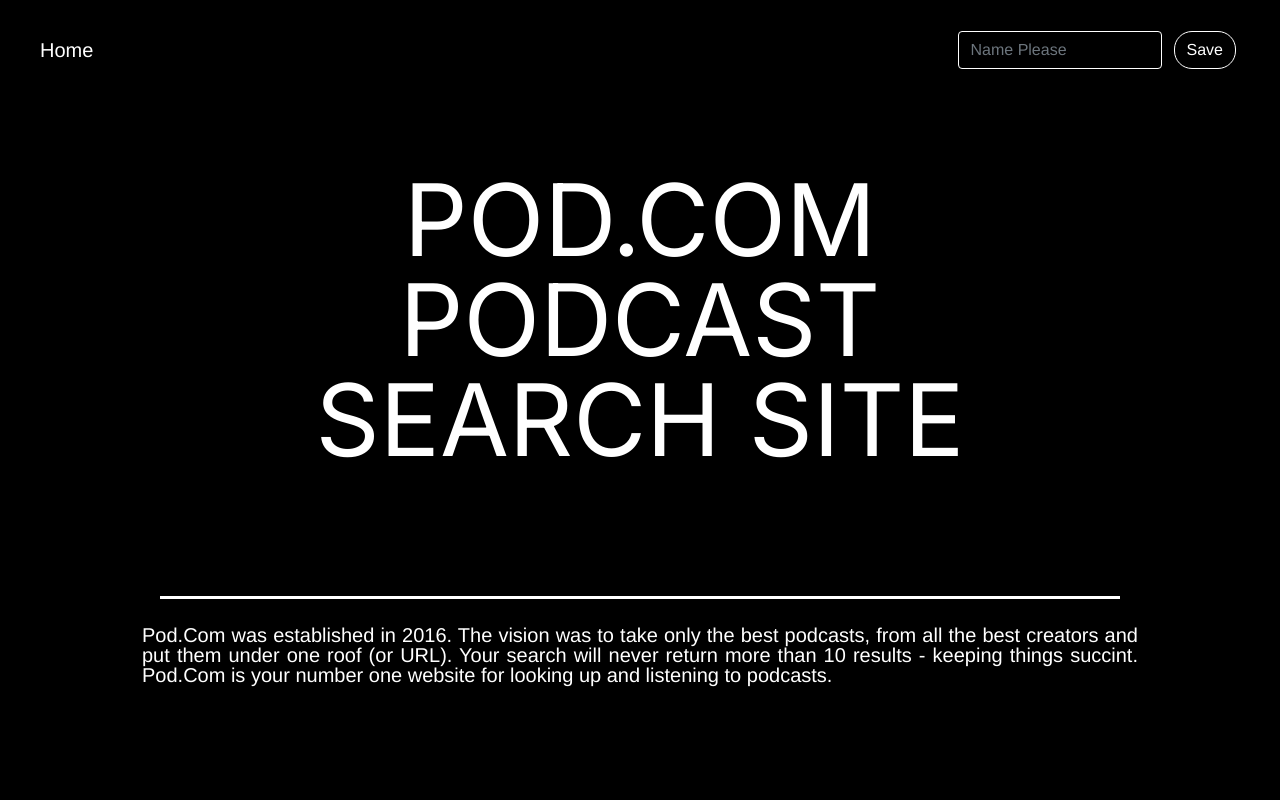
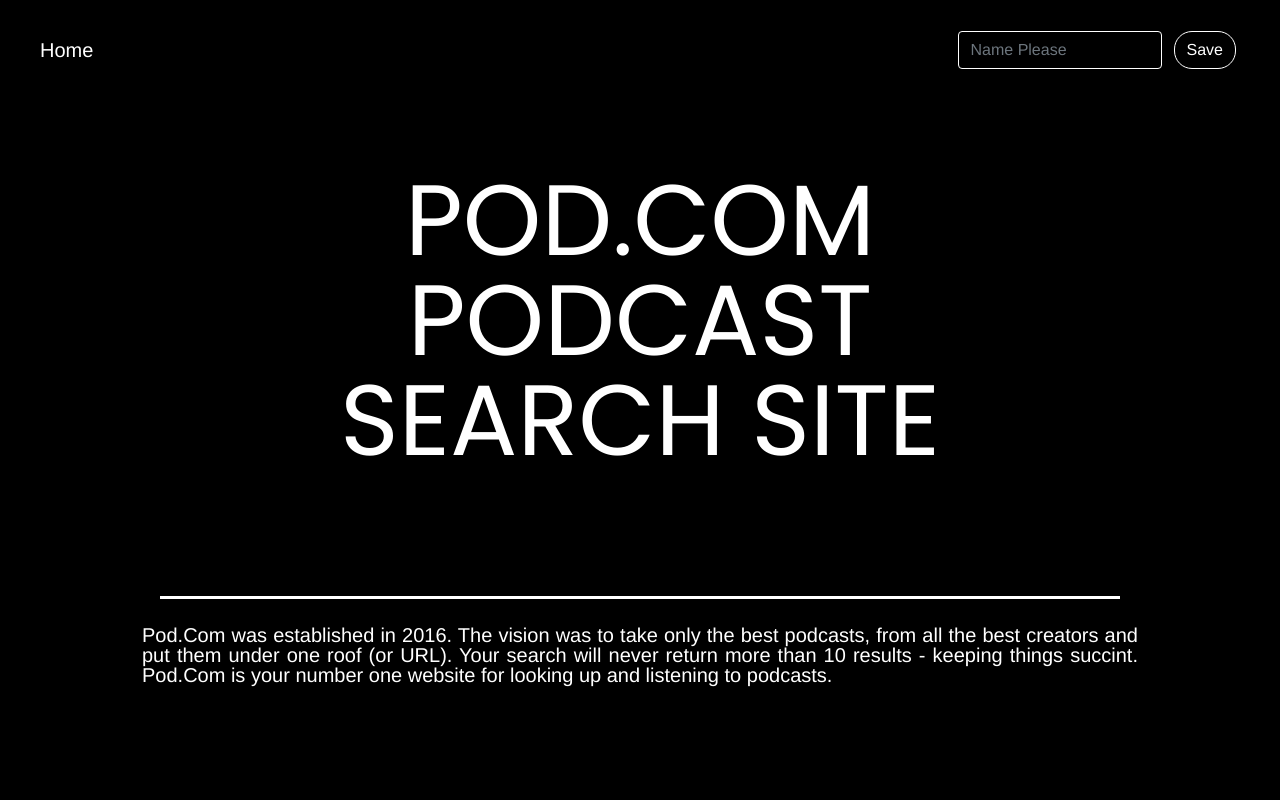
Before and after one commit to izzy2541/PODCASTSITEv2, a React (Create React App) app in the folder client/: page / in a window 1280 px wide. Shown: the top 800 px of the page. Built offline with nearby package versions, Linux system fonts and the light colour scheme; no server answers; a web font is replaced by a local one.

Commit message:
TEST
test

```diff
--- a/client/public/index.html
+++ b/client/public/index.html
@@ -9,7 +9,7 @@
     <meta name="viewport" content="width=device-width, initial-scale=1" />
     <meta name="theme-color" content="#000000" />
     <style>
-      @import url('https://fonts.googleapis.com/css2?family=Inter&display=swap');
+      @import url('https://fonts.googleapis.com/css2?family=Poppins&display=swap');
       </style>
     <meta
       name="description"
--- a/client/public/style1.css
+++ b/client/public/style1.css
@@ -165,7 +165,7 @@
   font-size: 100px;
   line-height: 1;
   background-color:  black;
-  font-family: 'Inter', sans-serif;
+  font-family: 'Poppins', sans-serif;
   color: white;
   text-align: center;
   justify-content: center;
--- a/client/public/style2.css
+++ b/client/public/style2.css
@@ -165,7 +165,7 @@
   font-size: 100px;
   line-height: 1;
   background-color:  rgb(102, 157, 190);
-  font-family: 'Inter', sans-serif;
+  font-family: 'Poppins', sans-serif;
   color: black;
   text-align: center;
   justify-content: center;
```
